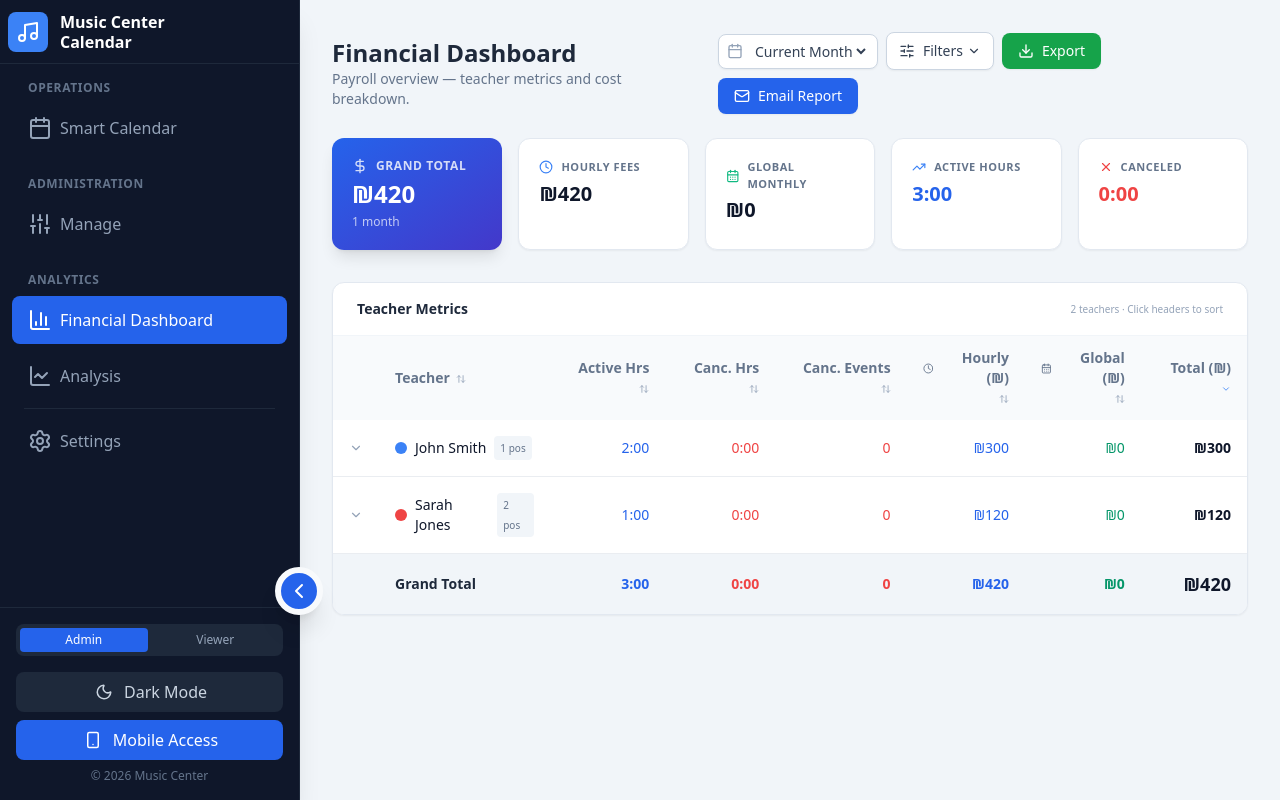
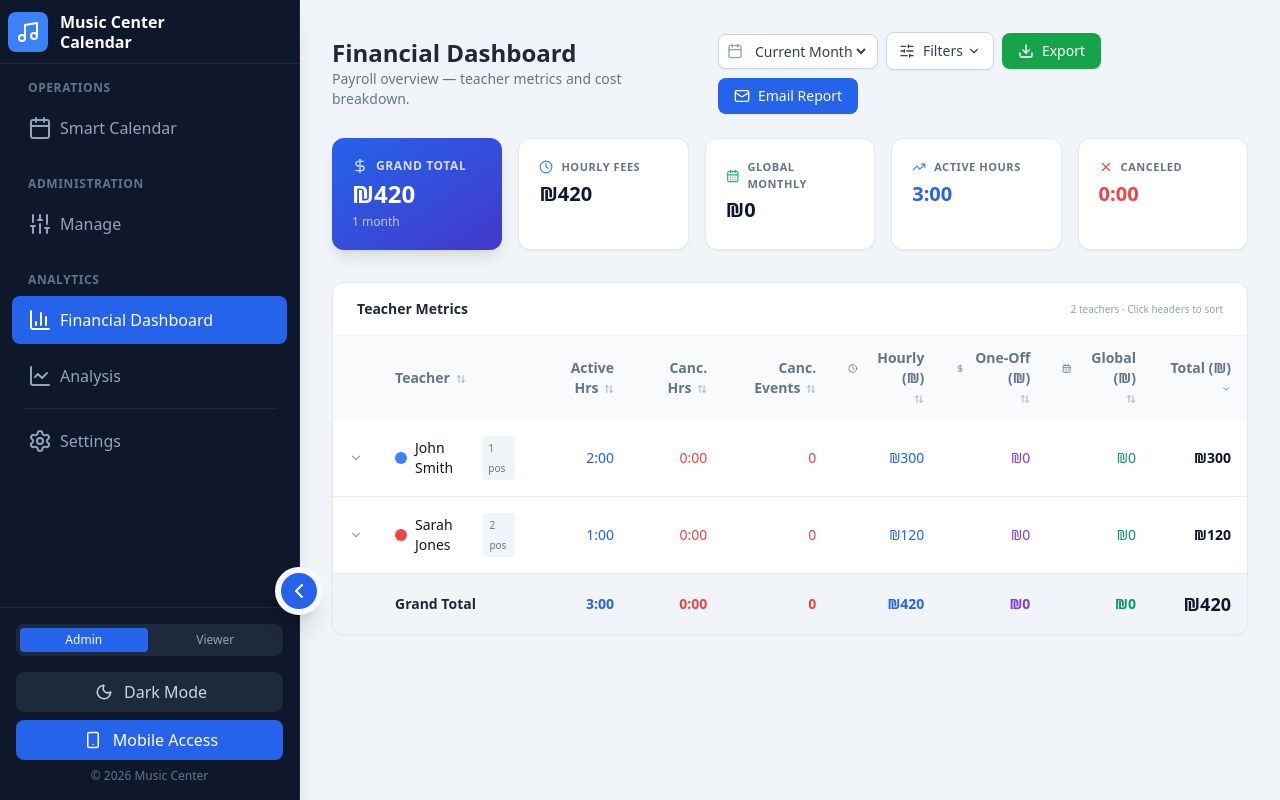
Before and after one commit to noamlittvock/Cadenza, a React (Vite) app: page / in a window 1280 px wide. Both pictures are taken after a click on the button "Financial Dashboard". Built offline with nearby package versions, Linux system fonts and the light colour scheme.

Commit message:
Isolate One-Off payments into a separate dedicated column in Financial Dashboard and Analysis

```diff
--- a/components/FinancialAnalysis.tsx
+++ b/components/FinancialAnalysis.tsx
@@ -24,18 +24,18 @@ import { MergedChartRenderer, DatasetInput } from './MergedChartRenderer';
 interface PositionFinancials {
     positionId: string; positionName: string; rateType: 'HOURLY' | 'GLOBAL_MONTHLY';
     rateValue: number; category: string; activeHours: number; canceledHours: number;
-    totalHours: number; hourlyCost: number; globalCost: number;
+    totalHours: number; hourlyCost: number; oneOffCost: number; globalCost: number;
 }
 
 interface TeacherReport {
     teacherId: string; teacherName: string; teacherColor: string;
     positions: PositionFinancials[]; totalActiveHours: number; totalCanceledHours: number;
-    totalHours: number; hourlyCostTotal: number; globalCostTotal: number; grandTotal: number;
+    totalHours: number; hourlyCostTotal: number; oneOffCostTotal: number; globalCostTotal: number; grandTotal: number;
 }
 
 interface CustomInsightInfo {
     id: string; title: string;
-    metric: 'totalActiveHours' | 'totalCanceledHours' | 'hourlyCostTotal' | 'globalCostTotal' | 'grandTotal' | 'avgActiveHours' | 'avgGrandTotal' | 'cancellationRate' | 'maxEarner' | 'minEarner';
+    metric: 'totalActiveHours' | 'totalCanceledHours' | 'hourlyCostTotal' | 'oneOffCostTotal' | 'globalCostTotal' | 'grandTotal' | 'avgActiveHours' | 'avgGrandTotal' | 'cancellationRate' | 'maxEarner' | 'minEarner';
     teacherId?: string;
 }
 
@@ -224,6 +224,7 @@ const CustomInsightModal: React.FC<CustomInsightModalProps> = ({ teachers, onClo
                                 <option value="totalActiveHours">Total Active Hours</option>
                                 <option value="totalCanceledHours">Total Canceled Hours</option>
                                 <option value="hourlyCostTotal">Hourly Payroll</option>
+                                <option value="oneOffCostTotal">One-Off Payroll</option>
                                 <option value="globalCostTotal">Global Payroll</option>
                                 <option value="grandTotal">Grand Total Payroll</option>
                             </optgroup>
@@ -407,7 +408,7 @@ export const FinancialAnalysis: React.FC<Props> = ({ events, teachers, settings,
                 if (selectedPositionNames.size > 0 && !selectedPositionNames.has(pa.positionName)) return;
                 if (selectedCategories.size > 0 && !selectedCategories.has(pa.category)) return;
                 if (selectedRateTypes.size > 0 && !selectedRateTypes.has(pa.rateType)) return;
-                posFinancials[pa.id] = { positionId: pa.id, positionName: pa.positionName, rateType: pa.rateType, rateValue: pa.rateValue, category: pa.category, activeHours: 0, canceledHours: 0, totalHours: 0, hourlyCost: 0, globalCost: 0 };
+                posFinancials[pa.id] = { positionId: pa.id, positionName: pa.positionName, rateType: pa.rateType, rateValue: pa.rateValue, category: pa.category, activeHours: 0, canceledHours: 0, totalHours: 0, hourlyCost: 0, oneOffCost: 0, globalCost: 0 };
             });
             let unassignedActive = 0, unassignedCanceled = 0;
             filteredEvents.filter(e => e.teacherId === teacher.id).forEach(evt => {
@@ -420,7 +421,7 @@ export const FinancialAnalysis: React.FC<Props> = ({ events, teachers, settings,
                         posFinancials[syntheticId] = {
                             positionId: syntheticId, positionName: evt.classification, rateType: 'HOURLY',
                             rateValue: 0, category: evt.classification, activeHours: 0,
-                            canceledHours: 0, totalHours: 0, hourlyCost: 0, globalCost: 0,
+                            canceledHours: 0, totalHours: 0, hourlyCost: 0, oneOffCost: 0, globalCost: 0,
                         };
                     }
                     tid = syntheticId;
@@ -443,7 +444,11 @@ export const FinancialAnalysis: React.FC<Props> = ({ events, teachers, settings,
                 }
 
                 if (!evt.isCanceled || evt.cancellationPayStatus === 'PAID_CANCELLATION') {
-                    pf.hourlyCost += eventPay;
+                    if (isOneOff) {
+                        pf.oneOffCost += eventPay;
+                    } else {
+                        pf.hourlyCost += eventPay;
+                    }
                 }
             });
             Object.values(posFinancials).forEach(pf => { if (pf.rateType === 'GLOBAL_MONTHLY') { if (pf.totalHours > 0 || activeFilterCount > 0) pf.globalCost = pf.rateValue * monthsInRange; } });
@@ -451,8 +456,9 @@ export const FinancialAnalysis: React.FC<Props> = ({ events, teachers, settings,
             const totalActiveHours = arr.reduce((s, p) => s + p.activeHours, 0) + unassignedActive;
             const totalCanceledHours = arr.reduce((s, p) => s + p.canceledHours, 0) + unassignedCanceled;
             const hourlyCostTotal = arr.reduce((s, p) => s + p.hourlyCost, 0);
+            const oneOffCostTotal = arr.reduce((s, p) => s + p.oneOffCost, 0);
             const globalCostTotal = arr.reduce((s, p) => s + p.globalCost, 0);
-            return { teacherId: teacher.id, teacherName: teacher.fullName, teacherColor: teacher.color, positions: arr, totalActiveHours, totalCanceledHours, totalHours: totalActiveHours + totalCanceledHours, hourlyCostTotal, globalCostTotal, grandTotal: hourlyCostTotal + globalCostTotal };
+            return { teacherId: teacher.id, teacherName: teacher.fullName, teacherColor: teacher.color, positions: arr, totalActiveHours, totalCanceledHours, totalHours: totalActiveHours + totalCanceledHours, hourlyCostTotal, oneOffCostTotal, globalCostTotal, grandTotal: hourlyCostTotal + oneOffCostTotal + globalCostTotal };
         });
         return reports.filter(r => r.totalHours > 0 || r.grandTotal > 0 || activeFilterCount > 0);
     }, [filteredEvents, teachers, filteredTeacherIds, activeFilterCount, selectedPositionNames, selectedCategories, selectedRateTypes, monthsInRange]);
@@ -462,8 +468,9 @@ export const FinancialAnalysis: React.FC<Props> = ({ events, teachers, settings,
         const activeHours = reportData.reduce((s, r) => s + r.totalActiveHours, 0);
         const canceledHours = reportData.reduce((s, r) => s + r.totalCanceledHours, 0);
         const hourlyCost = reportData.reduce((s, r) => s + r.hourlyCostTotal, 0);
+        const oneOffCost = reportData.reduce((s, r) => s + r.oneOffCostTotal, 0);
         const globalCost = reportData.reduce((s, r) => s + r.globalCostTotal, 0);
-        return { totalHours, activeHours, canceledHours, hourlyCost, globalCost, grandTotal: hourlyCost + globalCost };
+        return { totalHours, activeHours, canceledHours, hourlyCost, oneOffCost, globalCost, grandTotal: hourlyCost + oneOffCost + globalCost };
     }, [reportData]);
 
     const fmt = (n: number) => n.toLocaleString('en-US', { minimumFractionDigits: 0, maximumFractionDigits: 0 });
@@ -510,12 +517,14 @@ export const FinancialAnalysis: React.FC<Props> = ({ events, teachers, settings,
             const cancHrs = ds.reduce((s, r) => s + r.totalCanceledHours, 0);
             const grandTot = ds.reduce((s, r) => s + r.grandTotal, 0);
             const hrTot = ds.reduce((s, r) => s + r.hourlyCostTotal, 0);
+            const ooTot = ds.reduce((s, r) => s + r.oneOffCostTotal, 0);
             const glTot = ds.reduce((s, r) => s + r.globalCostTotal, 0);
             const count = ds.length || 1;
 
             if (ci.metric === 'totalActiveHours') valueStr = formatHours(totalHrs);
             else if (ci.metric === 'totalCanceledHours') valueStr = formatHours(cancHrs);
             else if (ci.metric === 'hourlyCostTotal') valueStr = formatCurrency(hrTot, settings.currency);
+            else if (ci.metric === 'oneOffCostTotal') valueStr = formatCurrency(ooTot, settings.currency);
             else if (ci.metric === 'globalCostTotal') valueStr = formatCurrency(glTot, settings.currency);
             else if (ci.metric === 'grandTotal') valueStr = formatCurrency(grandTot, settings.currency);
             else if (ci.metric === 'avgActiveHours') valueStr = formatHours(totalHrs / count);
--- a/components/FinancialDashboard.tsx
+++ b/components/FinancialDashboard.tsx
@@ -31,6 +31,7 @@ interface PositionFinancials {
   canceledHours: number;
   totalHours: number;
   hourlyCost: number;
+  oneOffCost: number;
   globalCost: number;
 }
 
@@ -43,6 +44,7 @@ interface TeacherReport {
   totalCanceledHours: number;
   totalHours: number;
   hourlyCostTotal: number;
+  oneOffCostTotal: number;
   globalCostTotal: number;
   grandTotal: number;
   canceledEventCount: number;
@@ -93,7 +95,7 @@ const FilterSection: React.FC<FilterSectionProps> = ({ title, icon, items, selec
 };
 
 // Sort column type
-type SortColumn = 'name' | 'activeHrs' | 'canceledHrs' | 'canceledEvents' | 'totalHrs' | 'hourlyCost' | 'globalCost' | 'total';
+type SortColumn = 'name' | 'activeHrs' | 'canceledHrs' | 'canceledEvents' | 'totalHrs' | 'hourlyCost' | 'oneOffCost' | 'globalCost' | 'total';
 
 // ---- Main Component ----
 
@@ -249,7 +251,7 @@ export const FinancialDashboard: React.FC<Props> = ({ events, teachers, settings
         posFinancials[pa.id] = {
           positionId: pa.id, positionName: pa.positionName, rateType: pa.rateType,
           rateValue: pa.rateValue, category: pa.category, activeHours: 0,
-          canceledHours: 0, totalHours: 0, hourlyCost: 0, globalCost: 0,
+          canceledHours: 0, totalHours: 0, hourlyCost: 0, oneOffCost: 0, globalCost: 0,
         };
       });
 
@@ -269,7 +271,7 @@ export const FinancialDashboard: React.FC<Props> = ({ events, teachers, settings
             posFinancials[syntheticId] = {
               positionId: syntheticId, positionName: evt.classification, rateType: 'HOURLY',
               rateValue: 0, category: evt.classification, activeHours: 0,
-              canceledHours: 0, totalHours: 0, hourlyCost: 0, globalCost: 0,
+              canceledHours: 0, totalHours: 0, hourlyCost: 0, oneOffCost: 0, globalCost: 0,
             };
           }
           targetPosId = syntheticId;
@@ -301,7 +303,11 @@ export const FinancialDashboard: React.FC<Props> = ({ events, teachers, settings
         }
 
         if (!evt.isCanceled || evt.cancellationPayStatus === 'PAID_CANCELLATION') {
-          pf.hourlyCost += eventPay;
+          if (isOneOff) {
+            pf.oneOffCost += eventPay;
+          } else {
+            pf.hourlyCost += eventPay;
+          }
         }
       });
 
@@ -317,13 +323,14 @@ export const FinancialDashboard: React.FC<Props> = ({ events, teachers, settings
       const totalActiveHours = positionsArr.reduce((s, p) => s + p.activeHours, 0) + unassignedActive;
       const totalCanceledHours = positionsArr.reduce((s, p) => s + p.canceledHours, 0) + unassignedCanceled;
       const hourlyCostTotal = positionsArr.reduce((s, p) => s + p.hourlyCost, 0);
+      const oneOffCostTotal = positionsArr.reduce((s, p) => s + p.oneOffCost, 0);
       const globalCostTotal = positionsArr.reduce((s, p) => s + p.globalCost, 0);
 
       return {
         teacherId: teacher.id, teacherName: teacher.fullName, teacherColor: teacher.color,
         positions: positionsArr, totalActiveHours, totalCanceledHours,
         totalHours: totalActiveHours + totalCanceledHours,
-        hourlyCostTotal, globalCostTotal, grandTotal: hourlyCostTotal + globalCostTotal,
+        hourlyCostTotal, oneOffCostTotal, globalCostTotal, grandTotal: hourlyCostTotal + oneOffCostTotal + globalCostTotal,
         canceledEventCount, activeEventCount,
       };
     });
@@ -336,11 +343,12 @@ export const FinancialDashboard: React.FC<Props> = ({ events, teachers, settings
     const activeHours = reportData.reduce((s, r) => s + r.totalActiveHours, 0);
     const canceledHours = reportData.reduce((s, r) => s + r.totalCanceledHours, 0);
     const hourlyCost = reportData.reduce((s, r) => s + r.hourlyCostTotal, 0);
+    const oneOffCost = reportData.reduce((s, r) => s + r.oneOffCostTotal, 0);
     const globalCost = reportData.reduce((s, r) => s + r.globalCostTotal, 0);
-    const grandTotal = hourlyCost + globalCost;
+    const grandTotal = hourlyCost + oneOffCost + globalCost;
     const canceledEvents = reportData.reduce((s, r) => s + r.canceledEventCount, 0);
     const activeEvents = reportData.reduce((s, r) => s + r.activeEventCount, 0);
-    return { totalHours, activeHours, canceledHours, hourlyCost, globalCost, grandTotal, canceledEvents, activeEvents };
+    return { totalHours, activeHours, canceledHours, hourlyCost, oneOffCost, globalCost, grandTotal, canceledEvents, activeEvents };
   }, [reportData]);
 
   const fmt = (n: number) => n.toLocaleString('en-US', { minimumFractionDigits: 0, maximumFractionDigits: 0 });
@@ -357,6 +365,7 @@ export const FinancialDashboard: React.FC<Props> = ({ events, teachers, settings
         case 'canceledEvents': aVal = a.canceledEventCount; bVal = b.canceledEventCount; break;
         case 'totalHrs': aVal = a.totalHours; bVal = b.totalHours; break;
         case 'hourlyCost': aVal = a.hourlyCostTotal; bVal = b.hourlyCostTotal; break;
+        case 'oneOffCost': aVal = a.oneOffCostTotal; bVal = b.oneOffCostTotal; break;
         case 'globalCost': aVal = a.globalCostTotal; bVal = b.globalCostTotal; break;
         case 'total': aVal = a.grandTotal; bVal = b.grandTotal; break;
         default: aVal = a.grandTotal; bVal = b.grandTotal;
@@ -387,22 +396,22 @@ export const FinancialDashboard: React.FC<Props> = ({ events, teachers, settings
 
   // --- Export ---
   const handleExport = () => {
-    const headers = ['Teacher', 'Position', 'Rate Type', `Rate (${settings.currency})`, 'Active Hours', 'Canceled Hours', `Hourly Cost (${settings.currency})`, `Global Cost (${settings.currency})`, `Total Cost (${settings.currency})`];
+    const headers = ['Teacher', 'Position', 'Rate Type', `Rate (${settings.currency})`, 'Active Hours', 'Canceled Hours', `Hourly Cost (${settings.currency})`, `One-Off Payments (${settings.currency})`, `Global Cost (${settings.currency})`, `Total Cost (${settings.currency})`];
     const rows: string[][] = [];
     reportData.forEach(r => {
       if (r.positions.length === 0) {
-        rows.push([`"${r.teacherName}"`, '—', '—', '0', formatHours(r.totalActiveHours), formatHours(r.totalCanceledHours), '0', '0', '0']);
+        rows.push([`"${r.teacherName}"`, '—', '—', '0', formatHours(r.totalActiveHours), formatHours(r.totalCanceledHours), '0', '0', '0', '0']);
       } else {
         r.positions.forEach(p => {
           rows.push([
             `"${r.teacherName}"`, `"${p.positionName}"`, p.rateType, p.rateValue.toString(),
             formatHours(p.activeHours), formatHours(p.canceledHours),
-            p.hourlyCost.toFixed(2), p.globalCost.toFixed(2), (p.hourlyCost + p.globalCost).toFixed(2),
+            p.hourlyCost.toFixed(2), p.oneOffCost.toFixed(2), p.globalCost.toFixed(2), (p.hourlyCost + p.oneOffCost + p.globalCost).toFixed(2),
           ]);
         });
       }
     });
-    rows.push(['', '', '', '', '', '', totals.hourlyCost.toFixed(2), totals.globalCost.toFixed(2), totals.grandTotal.toFixed(2)]);
+    rows.push(['', '', '', '', '', '', totals.hourlyCost.toFixed(2), totals.oneOffCost.toFixed(2), totals.globalCost.toFixed(2), totals.grandTotal.toFixed(2)]);
     const csvContent = "data:text/csv;charset=utf-8,"
       + headers.join(",") + "\n"
       + rows.map(e => e.join(",")).join("\n");
@@ -596,6 +605,9 @@ export const FinancialDashboard: React.FC<Props> = ({ events, teachers, settings
                       <th className="px-4 py-3 text-right cursor-pointer hover:text-slate-700 dark:hover:text-slate-200 transition-colors select-none" onClick={() => handleSort('hourlyCost')}>
                         <span className="flex items-center justify-end gap-1"><Clock size={11} /> Hourly ({settings.currency})</span> <SortIcon col="hourlyCost" />
                       </th>
+                      <th className="px-4 py-3 text-right cursor-pointer hover:text-slate-700 dark:hover:text-slate-200 transition-colors select-none" onClick={() => handleSort('oneOffCost')}>
+                        <span className="flex items-center justify-end gap-1"><DollarSign size={11} /> One-Off ({settings.currency})</span> <SortIcon col="oneOffCost" />
+                      </th>
                       <th className="px-4 py-3 text-right cursor-pointer hover:text-slate-700 dark:hover:text-slate-200 transition-colors select-none" onClick={() => handleSort('globalCost')}>
                         <span className="flex items-center justify-end gap-1"><CalendarDays size={11} /> Global ({settings.currency})</span> <SortIcon col="globalCost" />
                       </th>
@@ -622,6 +634,7 @@ export const FinancialDashboard: React.FC<Props> = ({ events, teachers, settings
                           <td className="px-4 py-4 text-right text-red-500 tabular-nums">{formatHours(r.totalCanceledHours)}</td>
                           <td className="px-4 py-4 text-right text-red-500 tabular-nums">{r.canceledEventCount}</td>
                           <td className="px-4 py-4 text-right text-blue-600 dark:text-blue-400 font-medium tabular-nums">{formatCurrency(r.hourlyCostTotal, settings.currency)}</td>
+                          <td className="px-4 py-4 text-right text-violet-600 dark:text-violet-400 font-medium tabular-nums">{formatCurrency(r.oneOffCostTotal, settings.currency)}</td>
                           <td className="px-4 py-4 text-right text-emerald-600 dark:text-emerald-400 font-medium tabular-nums">{formatCurrency(r.globalCostTotal, settings.currency)}</td>
                           <td className="px-4 py-4 text-right font-bold text-slate-900 dark:text-white tabular-nums">{formatCurrency(r.grandTotal, settings.currency)}</td>
                         </tr>
@@ -644,8 +657,9 @@ export const FinancialDashboard: React.FC<Props> = ({ events, teachers, settings
                             <td className="px-4 py-3 text-right text-xs text-slate-500 tabular-nums">{formatHours(p.canceledHours)}</td>
                             <td className="px-4 py-3 text-right text-xs text-slate-400">—</td>
                             <td className="px-4 py-3 text-right text-xs text-blue-500 tabular-nums">{p.hourlyCost > 0 ? formatCurrency(p.hourlyCost, settings.currency) : '—'}</td>
+                            <td className="px-4 py-3 text-right text-xs text-violet-500 tabular-nums">{p.oneOffCost > 0 ? formatCurrency(p.oneOffCost, settings.currency) : '—'}</td>
                             <td className="px-4 py-3 text-right text-xs text-emerald-500 tabular-nums">{p.globalCost > 0 ? formatCurrency(p.globalCost, settings.currency) : '—'}</td>
-                            <td className="px-4 py-3 text-right text-xs font-medium text-slate-700 dark:text-slate-300 tabular-nums">{formatCurrency(p.hourlyCost + p.globalCost, settings.currency)}</td>
+                            <td className="px-4 py-3 text-right text-xs font-medium text-slate-700 dark:text-slate-300 tabular-nums">{formatCurrency(p.hourlyCost + p.oneOffCost + p.globalCost, settings.currency)}</td>
                           </tr>
                         ))}
                       </React.Fragment>
@@ -658,6 +672,7 @@ export const FinancialDashboard: React.FC<Props> = ({ events, teachers, settings
                       <td className="px-4 py-4 text-right text-red-500 tabular-nums">{formatHours(totals.canceledHours)}</td>
                       <td className="px-4 py-4 text-right text-red-500 tabular-nums">{totals.canceledEvents}</td>
                       <td className="px-4 py-4 text-right text-blue-600 dark:text-blue-400 tabular-nums">{formatCurrency(totals.hourlyCost, settings.currency)}</td>
+                      <td className="px-4 py-4 text-right text-violet-600 dark:text-violet-400 tabular-nums">{formatCurrency(totals.oneOffCost, settings.currency)}</td>
                       <td className="px-4 py-4 text-right text-emerald-600 dark:text-emerald-400 tabular-nums">{formatCurrency(totals.globalCost, settings.currency)}</td>
                       <td className="px-4 py-4 text-right text-slate-900 dark:text-white text-lg tabular-nums">{formatCurrency(totals.grandTotal, settings.currency)}</td>
                     </tr>
```
